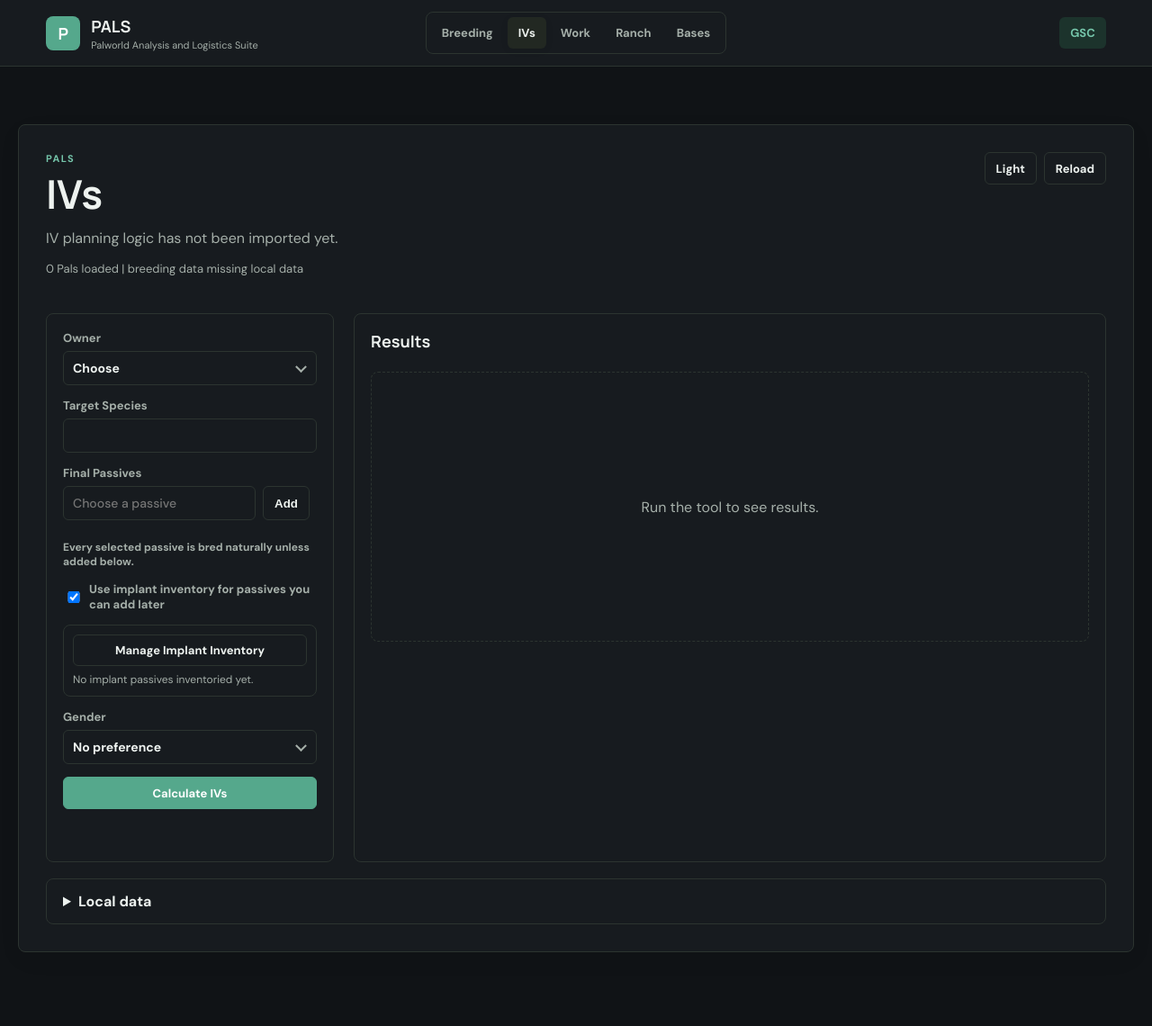
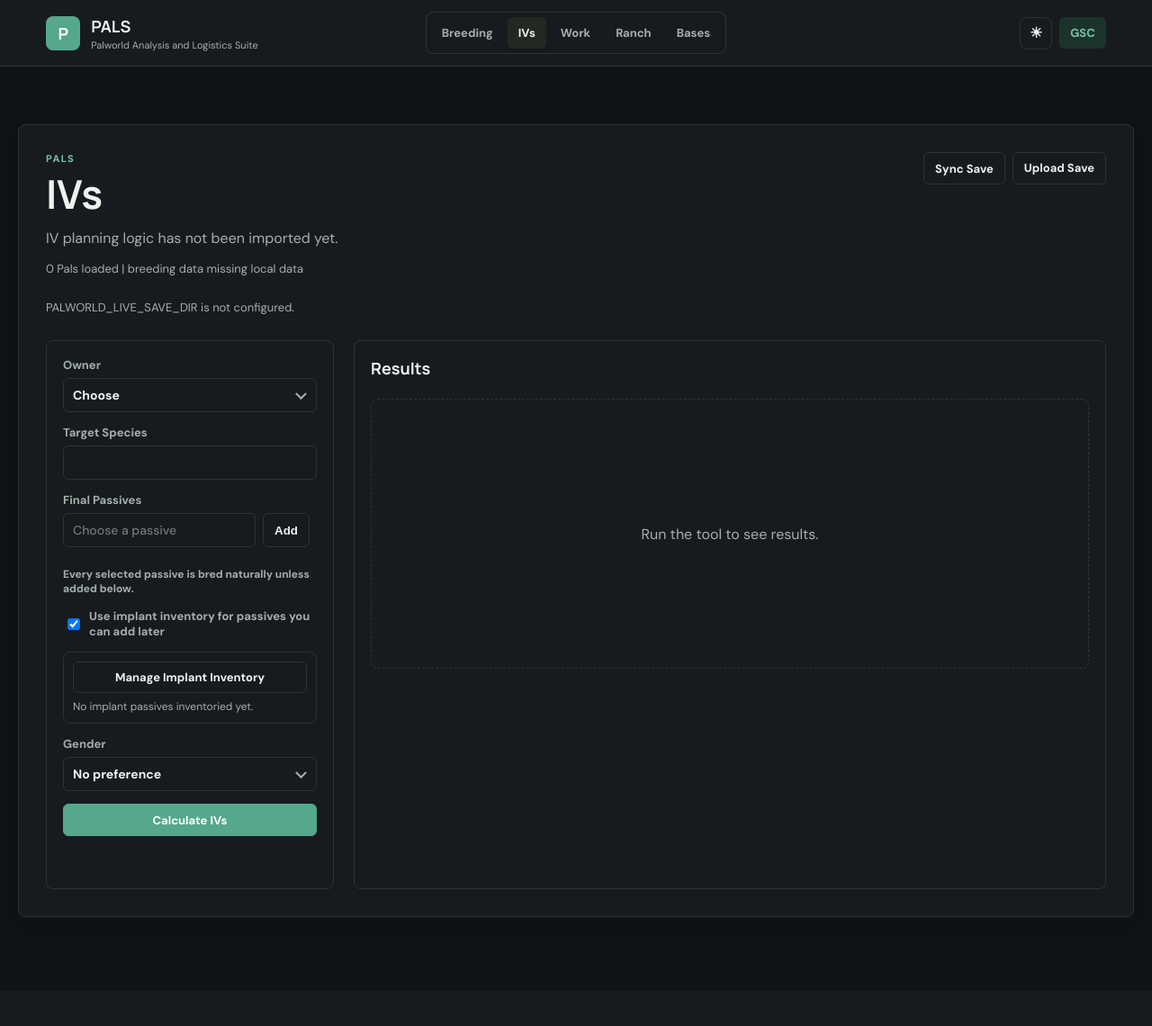
Before and after one commit to dabarrios/homelab, a Django app: page /pals/ivs/ in a window 1280 px wide. Shown: the whole page at 90% size. After the commit the page ends 1019 px from the top, so only its background shows below. Run offline with Django 5.2, Linux system fonts and the light colour scheme; the visitor is signed in with stand-in values (Sample User, id 1).

Commit message:
feat: Implement dark mode theme toggle and enhance UI elements

```diff
--- a/django/pals/static/pals/css/pals.css
+++ b/django/pals/static/pals/css/pals.css
@@ -9,6 +9,18 @@
     --accent-soft: #e6f3ee;
     --gold: #b1842d;
     --shadow: 0 18px 46px rgba(18, 23, 21, .08);
+}
+
+:root[data-theme="dark"] {
+    --bg: #101316;
+    --surface: #171b1f;
+    --ink: #edf2ef;
+    --muted: #a5afa9;
+    --line: #2c3430;
+    --accent: #75c5aa;
+    --accent-dark: #55a88c;
+    --accent-soft: #1c332c;
+    --shadow: 0 18px 46px rgba(0, 0, 0, .28);
 }
 
 * { box-sizing: border-box; }
@@ -24,7 +36,10 @@ a { color: inherit; }
 .topnav a, .homelab-link, .tool-nav a { text-decoration: none; font-size: 13px; font-weight: 700; }
 .topnav a { padding: 9px 12px; color: var(--muted); border-radius: 6px; }
 .topnav a:hover, .topnav a.is-active { color: var(--ink); background: #fff; box-shadow: 0 2px 9px rgba(18, 23, 21, .07); }
-.homelab-link { justify-self: end; padding: 9px 12px; color: var(--accent); background: var(--accent-soft); border-radius: 6px; }
+.top-actions { justify-self: end; display: flex; gap: 8px; align-items: center; }
+.theme-icon-button { width: 36px; height: 36px; display: grid; place-items: center; border: 1px solid var(--line); border-radius: 8px; background: var(--surface); color: var(--ink); font: 800 16px "DM Sans", system-ui, sans-serif; cursor: pointer; }
+.theme-icon-button:hover, .theme-icon-button:focus-visible { color: var(--accent); background: var(--accent-soft); }
+.homelab-link { padding: 9px 12px; color: var(--accent); background: var(--accent-soft); border-radius: 6px; }
 .page { width: min(1180px, calc(100% - 40px)); margin: 0 auto; padding: 64px 0 82px; }
 .page-heading { max-width: 720px; margin-bottom: 28px; }
 .eyebrow { margin: 0 0 9px; color: var(--accent); font-size: 11px; font-weight: 800; letter-spacing: 1.5px; text-transform: uppercase; }
@@ -47,10 +62,18 @@ h2 { margin: 0 0 8px; font-size: 18px; }
 .tool-panel { min-height: 460px; padding: 30px; }
 .placeholder-panel { margin-top: 28px; padding: 18px; border-style: dashed; }
 .placeholder-panel strong { color: var(--gold); font-size: 12px; text-transform: uppercase; letter-spacing: 1px; }
+:root[data-theme="dark"] .topbar { background: rgba(23, 27, 31, .9); }
+:root[data-theme="dark"] .topnav { background: #14181b; }
+:root[data-theme="dark"] .topnav a:hover,
+:root[data-theme="dark"] .topnav a.is-active,
+:root[data-theme="dark"] .module-card,
+:root[data-theme="dark"] .status-grid article,
+:root[data-theme="dark"] .tool-panel,
+:root[data-theme="dark"] .placeholder-panel { background: var(--surface); color: var(--ink); }
 @media (max-width: 860px) {
     .topbar { height: auto; grid-template-columns: 1fr; gap: 12px; padding-top: 14px; padding-bottom: 14px; }
     .topnav { overflow-x: auto; width: 100%; }
-    .homelab-link { justify-self: start; }
+    .top-actions { justify-self: start; }
     .module-grid, .status-grid, .tool-layout { grid-template-columns: 1fr; }
     .tool-nav { position: static; grid-template-columns: repeat(2, 1fr); }
     h1 { font-size: 34px; }
--- a/django/pals/static/pals/js/pals.js
+++ b/django/pals/static/pals/js/pals.js
@@ -1 +1,19 @@
 document.documentElement.dataset.palsReady = "true";
+
+function setPalsTheme(theme) {
+  const next = theme === "dark" ? "dark" : "light";
+  document.documentElement.dataset.theme = next;
+  localStorage.setItem("pals.theme", next);
+  const button = document.querySelector("#themeToggle");
+  if (button) {
+    button.textContent = next === "dark" ? "☀" : "☾";
+    button.setAttribute("aria-label", next === "dark" ? "Switch to light mode" : "Switch to dark mode");
+    button.title = next === "dark" ? "Switch to light mode" : "Switch to dark mode";
+  }
+}
+
+setPalsTheme(localStorage.getItem("pals.theme") || document.documentElement.dataset.theme || "dark");
+
+document.querySelector("#themeToggle")?.addEventListener("click", () => {
+  setPalsTheme(document.documentElement.dataset.theme === "dark" ? "light" : "dark");
+});
--- a/django/pals/static/pals/js/tool.js
+++ b/django/pals/static/pals/js/tool.js
@@ -71,7 +71,11 @@ function setTheme(theme) {
   document.documentElement.dataset.theme = next;
   localStorage.setItem('pals.theme', next);
   const button = $('#themeToggle');
-  if (button) button.textContent = next === 'dark' ? 'Light' : 'Dark';
+  if (button) {
+    button.textContent = next === 'dark' ? '☀' : '☾';
+    button.setAttribute('aria-label', next === 'dark' ? 'Switch to light mode' : 'Switch to dark mode');
+    button.title = next === 'dark' ? 'Switch to light mode' : 'Switch to dark mode';
+  }
 }
 
 function optionList(values) {
@@ -1164,16 +1168,12 @@ async function uploadSave(file) {
 
 async function init() {
   setTheme(localStorage.getItem('pals.theme') || 'dark');
-  $('#themeToggle')?.addEventListener('click', () => {
-    setTheme(document.documentElement.dataset.theme === 'dark' ? 'light' : 'dark');
-  });
   $('#toolForm')?.addEventListener('submit', submitTool);
   initSuggestFields();
   initPassivePickers();
   initPassiveTooltips();
   initProfiles();
   initImplantInventories();
-  $('#reloadData')?.addEventListener('click', () => reloadOptions().catch(error => setText('#toolStatus', error.message)));
   $('#refreshLiveSave')?.addEventListener('click', () => refreshLiveSave().catch(error => setText('#liveStatus', error.message)));
   $('#saveUpload')?.addEventListener('change', event => uploadSave(event.target.files?.[0]).catch(error => setText('#liveStatus', error.message)));
   $('.js-base')?.addEventListener('change', updateBaseLabelField);
--- a/django/pals/templates/pals/base.html
+++ b/django/pals/templates/pals/base.html
@@ -29,7 +29,10 @@
             <a class="{% if active == "ranch" %}is-active{% endif %}" href="{% url "pals:ranch" %}">Ranch</a>
             <a class="{% if active == "bases" %}is-active{% endif %}" href="{% url "pals:bases" %}">Bases</a>
         </nav>
-        <a class="homelab-link" href="{% url "dashboard" %}">GSC</a>
+        <div class="top-actions">
+            <button id="themeToggle" class="theme-icon-button" type="button" aria-label="Toggle theme">☾</button>
+            <a class="homelab-link" href="{% url "dashboard" %}">GSC</a>
+        </div>
     </header>
     <main class="page {% block page_class %}{% endblock %}">
         {% block content %}{% endblock %}
--- a/django/pals/templates/pals/tool_base.html
+++ b/django/pals/templates/pals/tool_base.html
@@ -16,10 +16,14 @@
                 <p id="palsMeta" class="tool-meta">Loading local data...</p>
             </div>
             <div class="tool-actions">
-                <button id="themeToggle" type="button">Dark</button>
-                <button id="reloadData" type="button">Reload</button>
+                <button id="refreshLiveSave" type="button">Sync Save</button>
+                <label class="file-button">
+                    Upload Save
+                    <input id="saveUpload" type="file" accept=".zip,.sav" hidden>
+                </label>
             </div>
         </div>
+        <p id="liveStatus" class="status-line data-status-line">Live save sync is opt-in.</p>
 
         <div class="tool-grid">
             <form id="toolForm" class="tool-form">
@@ -36,18 +40,6 @@
                 <div id="results" class="results-empty">Run the tool to see results.</div>
             </section>
         </div>
-
-        <details class="data-panel">
-            <summary>Local data</summary>
-            <div class="data-actions">
-                <button id="refreshLiveSave" type="button">Sync Save</button>
-                <label class="file-button">
-                    Upload Save
-                    <input id="saveUpload" type="file" accept=".zip,.sav" hidden>
-                </label>
-            </div>
-            <p id="liveStatus" class="status-line">Live save sync is opt-in.</p>
-        </details>
     </section>
 </section>
 
--- a/django/pals/tests.py
+++ b/django/pals/tests.py
@@ -1,3 +1,5 @@
+from unittest.mock import patch
+
 from django.contrib.auth import get_user_model
 from django.test import TestCase
 from django.urls import reverse
@@ -54,7 +56,8 @@ class PalsRouteTest(TestCase):
     def test_live_save_status_is_opt_in(self):
         self.client.force_login(self.user)
 
-        response = self.client.get(reverse("pals:api_live_save_status"))
+        with patch("pals.services.optimizer.LIVE_SAVE_DIR", None):
+            response = self.client.get(reverse("pals:api_live_save_status"))
 
         self.assertEqual(response.status_code, 200)
         payload = response.json()
```
